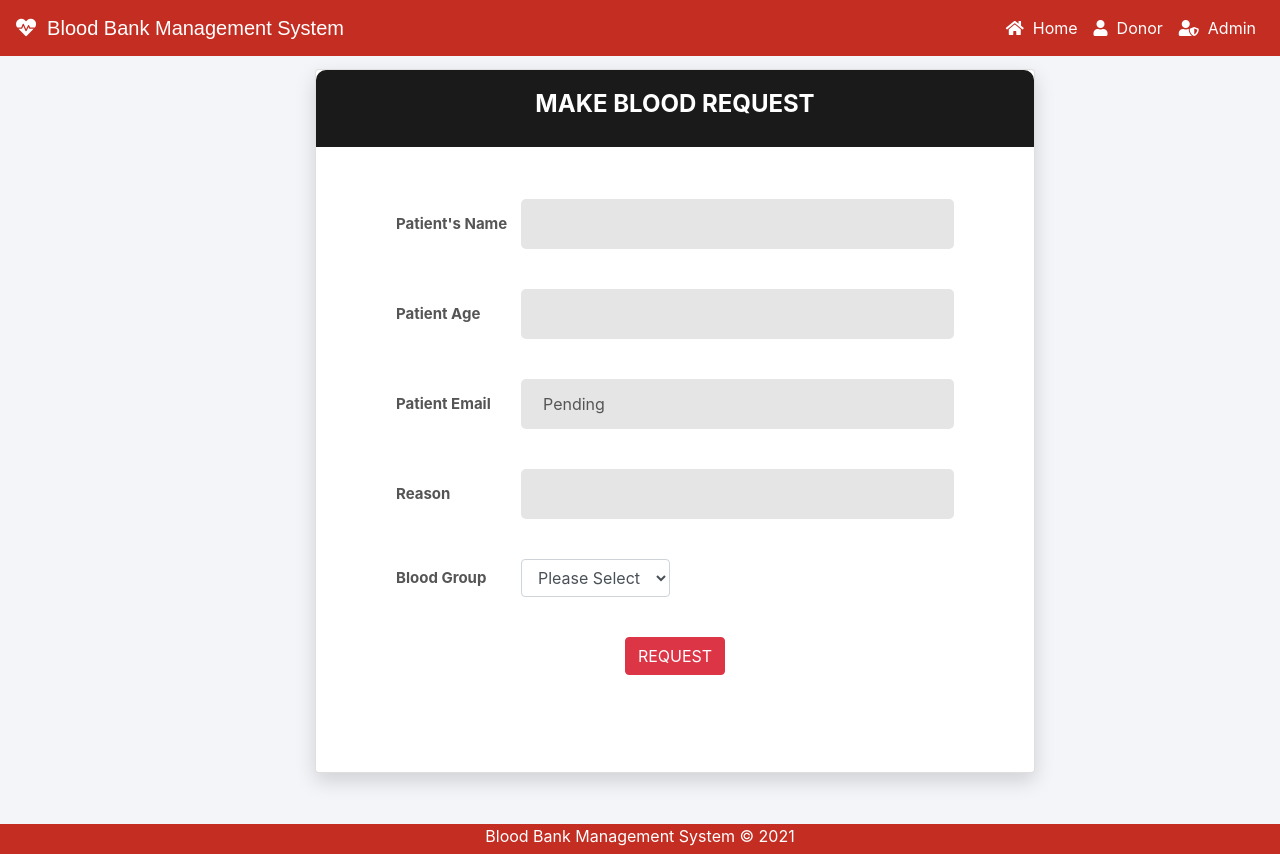
After one commit to seamuddin/Blood-Bank-Management-System, a Django app: page /request/1 in a window 1280 px wide. The commit adds this page. Run offline with Django 3.2, Linux system fonts and the light colour scheme; some libraries are stand-ins or nearby versions.

Commit message:
New Update

```diff
--- a/blood/forms.py
+++ b/blood/forms.py
@@ -11,4 +11,10 @@ class BloodForm(forms.ModelForm):
 class RequestForm(forms.ModelForm):
     class Meta:
         model=models.BloodRequest
-        fields=['patient_name','patient_age','reason','bloodgroup','unit']
+        fields=['patient_name','patient_age','reason','bloodgroup','unit','mail']
+
+
+class DRequestForm(forms.ModelForm):
+    class Meta:
+        model=models.BloodDonorRequest
+        fields=['patient_name','patient_age','reason','bloodgroup','mail']
--- a/blood/views.py
+++ b/blood/views.py
@@ -12,9 +12,30 @@ from donor import models as dmodels
 from patient import models as pmodels
 from donor import forms as dforms
 from patient import forms as pforms
+from django.core.mail import send_mail
+from django.conf import settings
+
+
+
+def request_for_blood(request,pk):
+    requestform = forms.DRequestForm()
+    if request.method == 'POST':
+        request_form = forms.DRequestForm(request.POST)
+        if request_form.is_valid():
+            blood_request = request_form.save(commit=False)
+            blood_request.bloodgroup = request_form.cleaned_data['bloodgroup']
+            blood_request.donor = dmodels.Donor.objects.get(id=pk)
+            blood_request.save()
+            message = 'Your submitted request have done, please wait for approval'
+        return render(request, 'blood/donerrequest.html',
+                          {'request_form': request_form, 'message': message})
+
+    return render(request, 'blood/donerrequest.html',{'request_form':requestform,'id':pk})
 
 def home_view(request):
+    donors = dmodels.Donor.objects.all()
     x=models.Stock.objects.all()
+    error = None
     if len(x) == 0:
         blood1=models.Stock()
         blood1.bloodgroup="A+"
@@ -50,7 +71,35 @@ def home_view(request):
 
     if request.user.is_authenticated:
         return HttpResponseRedirect('afterlogin')
-    return render(request,'blood/index.html')
+
+    if request.POST:
+        stock = models.Stock.objects.get(bloodgroup=request.POST.get('bloodgroup'))
+        if stock.unit != 0:
+            request_form = forms.RequestForm()
+            if request.method == 'POST':
+                stock = models.Stock.objects.get(bloodgroup=request.POST.get('bloodgroup')).unit
+                unit = request.POST.get('unit')
+                if unit:
+                    unit = int(unit)
+                    if stock > unit:
+                        request_form = forms.RequestForm(request.POST)
+                        if request_form.is_valid():
+                            blood_request = request_form.save(commit=False)
+                            blood_request.bloodgroup = request_form.cleaned_data['bloodgroup']
+                            blood_request.save()
+                            message = 'Your submitted request have done, please wait for approval'
+                            return render(request, 'blood/bloodrequest.html',
+                                          {'request_form': request_form, 'message': message})
+                    else:
+                        error = 'This blood is not available in BloodBanks'
+                        return render(request, 'blood/bloodrequest.html',
+                                      {'request_form': request_form, 'error': error})
+
+            return render(request, 'blood/bloodrequest.html', {'request_form': request_form})
+
+        return render(request, 'blood/index.html', {'donors': donors})
+
+    return render(request,'blood/index.html',{'donors':donors})
 
 def is_donor(user):
     return user.groups.filter(name='DONOR').exists()
@@ -189,6 +238,11 @@ def admin_request_view(request):
     return render(request,'blood/admin_request.html',{'requests':requests})
 
 @login_required(login_url='adminlogin')
+def admin_donor_request_view(request):
+    requests=models.BloodDonorRequest.objects.all().filter(status='Pending')
+    return render(request,'blood/admin_donor_request.html',{'requests':requests})
+
+@login_required(login_url='adminlogin')
 def admin_request_history_view(request):
     requests=models.BloodRequest.objects.all().exclude(status='Pending')
     return render(request,'blood/admin_request_history.html',{'requests':requests})
@@ -207,6 +261,14 @@ def update_approve_status_view(request,pk):
     stock=models.Stock.objects.get(bloodgroup=bloodgroup)
     if stock.unit > unit:
         stock.unit=stock.unit-unit
+        name = req.patient_name
+        email = req.mail
+        message = 'Your Request accepted'
+        send_mail('Request For Blood Accept',
+                  message,
+                  settings.EMAIL_HOST_USER, [email])
+        confirmemail = email
+
         stock.save()
         req.status="Approved"
 
@@ -223,6 +285,33 @@ def update_reject_status_view(request,pk):
     req.status="Rejected"
     req.save()
     return HttpResponseRedirect('/admin-request')
+
+
+@login_required(login_url='adminlogin')
+def update_approve_status_view_1(request, pk):
+    req = models.BloodDonorRequest.objects.get(id=pk)
+    message = None
+    bloodgroup = req.bloodgroup
+    name = req.patient_name
+    email = req.mail
+    donor = req.donor.user.first_name+' '+req.donor.user.last_name
+    message = 'Your Request accepted'+'\n'+'Donor :'+donor+'\n'+'Email:'+req.donor.user.email
+    send_mail('Request For Blood Accept',
+              message,
+              settings.EMAIL_HOST_USER, [email])
+    req.status = "Approved"
+    req.save()
+    requests = models.BloodDonorRequest.objects.all().filter(status='Pending')
+    return render(request, 'blood/admin_donor_request.html', {'requests': requests, 'message': message})
+
+
+@login_required(login_url='adminlogin')
+def update_reject_status_view_1(request, pk):
+    req = models.BloodDonorRequest.objects.get(id=pk)
+    req.status = "Rejected"
+    req.save()
+    return HttpResponseRedirect('/admin-donor-request')
+
 
 @login_required(login_url='adminlogin')
 def approve_donation_view(request,pk):
--- a/bloodbankmanagement/settings.py
+++ b/bloodbankmanagement/settings.py
@@ -129,13 +129,12 @@ STATIC_DIR,
  ]
 LOGIN_REDIRECT_URL='/afterlogin'
 
-#for contact us give your gmail id and password
 EMAIL_BACKEND ='django.core.mail.backends.smtp.EmailBackend'
 EMAIL_HOST = 'smtp.gmail.com'
 EMAIL_USE_TLS = True
 EMAIL_PORT = 587
-EMAIL_HOST_USER = 'from@gmail.com' # this email will be used to send emails
-EMAIL_HOST_PASSWORD = 'xyz' # host email password required
+EMAIL_HOST_USER = 'usiam300@gmail.com' # this email will be used to send emails
+EMAIL_HOST_PASSWORD = 'seamuddin@37' #
 # now sign in with your host gmail account in your browser
 # open following link and turn it ON
 # https://myaccount.google.com/lesssecureapps
--- a/bloodbankmanagement/urls.py
+++ b/bloodbankmanagement/urls.py
@@ -37,6 +37,7 @@ urlpatterns = [
     path('update-donor/<int:pk>', views.update_donor_view,name='update-donor'),
     path('delete-donor/<int:pk>', views.delete_donor_view,name='delete-donor'),
     path('admin-request', views.admin_request_view,name='admin-request'),
+    path('admin-donor-request', views.admin_donor_request_view,name='admin-donor-request'),
     path('update-patient/<int:pk>', views.update_patient_view,name='update-patient'),
     path('delete-patient/<int:pk>', views.delete_patient_view,name='delete-patient'),
     path('admin-donation', views.admin_donation_view,name='admin-donation'),
@@ -46,4 +47,8 @@ urlpatterns = [
     path('update-approve-status/<int:pk>', views.update_approve_status_view,name='update-approve-status'),
     path('update-reject-status/<int:pk>', views.update_reject_status_view,name='update-reject-status'),
 
+path('update-approve-status_1/<int:pk>', views.update_approve_status_view_1,name='update-approve-status1'),
+    path('update-reject-status_1/<int:pk>', views.update_reject_status_view_1,name='update-reject-status1'),
+    path('request/<int:pk>', views.request_for_blood,name='update-reject-status'),
+
 ]
--- a/templates/blood/adminbase.html
+++ b/templates/blood/adminbase.html
@@ -182,6 +182,7 @@ body{
             <li><a style="text-decoration:none;" href="/admin-patient"><i class="fas fa-user-injured"></i>Patient</a></li>
             <li><a style="text-decoration:none;" href="/admin-donation"><i class="fas fa-hand-holding-medical"></i>Donations</a></li>
             <li><a style="text-decoration:none;" href="/admin-request"><i class="fas fa-sync-alt"></i>Blood Requests</a></li>
+            <li><a style="text-decoration:none;" href="/admin-donor-request"><i class="fas fa-sync-alt"></i>Doner Requests</a></li>
             <li><a style="text-decoration:none;" href="/admin-request-history"><i class="fas fa-history"></i>Request History</a></li>
             <li><a style="text-decoration:none;" href="/admin-blood"><i class="fas fa-hand-holding-water"></i>Blood Stock</a></li>
 
--- /dev/null
+++ b/templates/blood/donerrequest.html
@@ -0,0 +1,125 @@
+{% load static %}
+{% load widget_tweaks %}
+<!DOCTYPE html>
+
+<head>
+    <link rel="stylesheet" href="https://cdn.jsdelivr.net/npm/bootstrap@4.0.0/dist/css/bootstrap.min.css"
+          integrity="sha384-Gn5384xqQ1aoWXA+058RXPxPg6fy4IWvTNh0E263XmFcJlSAwiGgFAW/dAiS6JXm" crossorigin="anonymous">
+    <link href="{% static "css/main.css" %}" rel="stylesheet" media="all">
+    <style>
+        .xyz {
+            margin-top: 40px;
+            background-image: url('{% static "image/post-img.jpg" %}');
+            margin-bottom: 0px;
+            background-repeat: no-repeat;
+            background-size: 50%;
+            background-position: center;
+        }
+
+        .jumbotron {
+            background-color: #ffffff !important;
+        }
+    </style>
+
+</head>
+
+
+<body>
+{% include "blood/navbar.html" %}
+<br>
+
+
+<div class="page-wrapper bg-gra-03 p-t-45 p-b-50">
+    <div class="wrapper wrapper--w790">
+
+        <div style="margin-left: 70px;" class="card card-5">
+            <div class="card-heading" style="    display: flex;justify-content: center;align-items: center;flex-direction: column;">
+                <h2 class="title">MAKE BLOOD REQUEST</h2>
+                <strong class="text-danger text-center">{{ error }}</strong>
+                <strong class="text-success text-center">{{ message }}</strong>
+            </div>
+            <div class="card-body">
+                <form method="POST" autocomplete="off" enctype="multipart/form-data">
+                    {% csrf_token %}
+
+                    <input type="hidden" value="{{ id }}">
+
+                    <div class="form-row">
+                        <div class="name">Patient's Name</div>
+                        <div class="value">
+                            <div class="input-group">
+                                {% render_field request_form.patient_name|attr:'required:true' class="input--style-5" %}
+                            </div>
+                        </div>
+                    </div>
+
+                    <div class="form-row">
+                        <div class="name">Patient Age</div>
+                        <div class="value">
+                            <div class="input-group">
+                                {% render_field request_form.patient_age|attr:'required:true' class="input--style-5" %}
+                            </div>
+                        </div>
+                    </div>
+
+                    <div class="form-row">
+                        <div class="name">Patient Email</div>
+                        <div class="value">
+                            <div class="input-group">
+                                {% render_field request_form.mail|attr:'required:true' class="input--style-5" %}
+                            </div>
+                        </div>
+                    </div>
+
+                    <div class="form-row">
+                        <div class="name">Reason</div>
+                        <div class="value">
+                            <div class="input-group">
+                                {% render_field request_form.reason|attr:'required:true' class="input--style-5" %}
+                            </div>
+                        </div>
+                    </div>
+
+                    <div class="form-row">
+                        <div class="name">Blood Group</div>
+                        <div class="value">
+                            <div class="input-group">
+                                <div class="rs-select2 js-select-simple select--no-search">
+                                    <select name="bloodgroup" class="form-control">
+                                        <option disabled="disabled" selected="selected">Please Select</option>
+                                        <option>O+</option>
+                                        <option>O-</option>
+                                        <option>A+</option>
+                                        <option>A-</option>
+                                        <option>B+</option>
+                                        <option>B-</option>
+                                        <option>AB+</option>
+                                        <option>AB-</option>
+                                    </select>
+                                    <div class="select-dropdown"></div>
+                                </div>
+                            </div>
+                        </div>
+                    </div>
+
+
+
+                    <div class="text-center">
+                        <button class="btn btn--radius-2 btn-danger" type="submit">REQUEST</button>
+                    </div>
+                </form>
+                <br>
+
+
+            </div>
+        </div>
+    </div>
+</div>
+
+
+{% include "blood/footer.html" %}
+
+
+</body>
+
+</html>
--- a/templates/blood/footer.html
+++ b/templates/blood/footer.html
@@ -23,5 +23,9 @@
 
 </div>
 
+    <!-- jQuery first, then Popper.js, then Bootstrap JS -->
+    <script src="https://code.jquery.com/jquery-3.2.1.slim.min.js" integrity="sha384-KJ3o2DKtIkvYIK3UENzmM7KCkRr/rE9/Qpg6aAZGJwFDMVNA/GpGFF93hXpG5KkN" crossorigin="anonymous"></script>
+    <script src="https://cdn.jsdelivr.net/npm/popper.js@1.12.9/dist/umd/popper.min.js" integrity="sha384-ApNbgh9B+Y1QKtv3Rn7W3mgPxhU9K/ScQsAP7hUibX39j7fakFPskvXusvfa0b4Q" crossorigin="anonymous"></script>
+    <script src="https://cdn.jsdelivr.net/npm/bootstrap@4.0.0/dist/js/bootstrap.min.js" integrity="sha384-JZR6Spejh4U02d8jOt6vLEHfe/JQGiRRSQQxSfFWpi1MquVdAyjUar5+76PVCmYl" crossorigin="anonymous"></script>
 </body>
 </html>
--- a/templates/blood/navbar.html
+++ b/templates/blood/navbar.html
@@ -45,7 +45,6 @@
                     <a class="nav-link" style="color: white;" href="/"><i class="fas fa-home"></i>&nbsp; Home</i></a>
                 </li>
                 <li class="nav-item">
-                    <a class="nav-link" style="color: white;" href="/patient/patientlogin"><i class="fas fa-procedures"></i>&nbsp; Patient</i></a>
                 </li>
                 <li class="nav-item">
                     <a class="nav-link" style="color: white;" href="/donor/donorlogin"><i class="fas fa-user"></i>&nbsp; Donor</i></a>
```
Also changed, not shown: blood/models.py (+16 -0 lines), templates/blood/admin_donor_request.html (added, +62 -0 lines), templates/blood/bloodrequest.html (added, +131 -0 lines), templates/blood/index.html (+47 -8 lines), static/profile_pic/Donor/DSC_3796.JPG (added).
